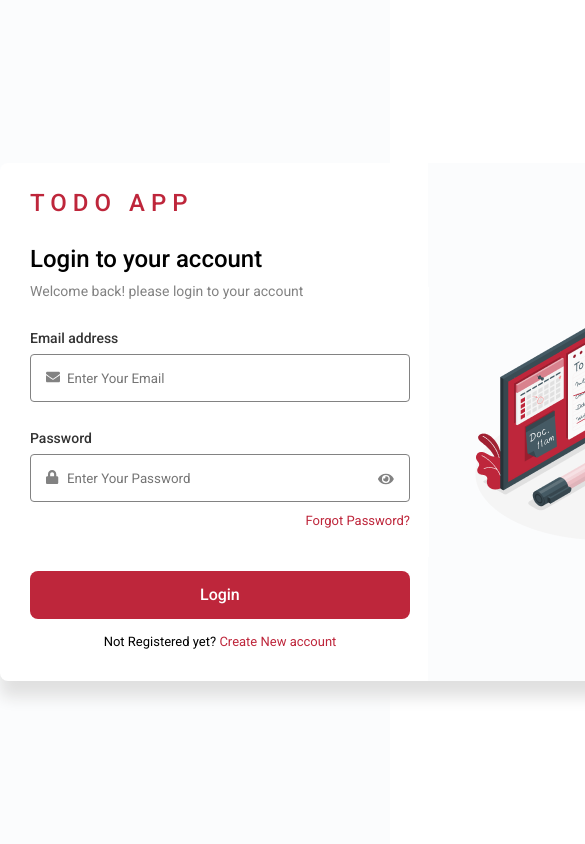
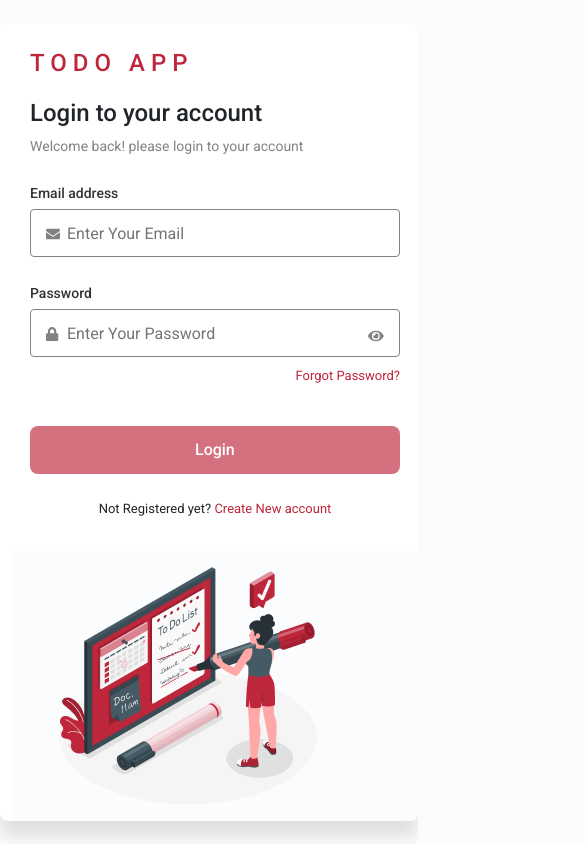
Before and after one commit to sthasubin429/todoapp, an Angular app: page /login in a window 390 px wide. Shown: the top 844 px of the page, 585 px wide, since content can reach past the window. Built offline with nearby package versions, Linux system fonts and the light colour scheme.

Commit message:
FIX(login): Responsive design
Resiponsive design mande using bootstrap

```diff
--- a/package.json
+++ b/package.json
@@ -23,6 +23,7 @@
     "@fortawesome/free-brands-svg-icons": "^5.15.3",
     "@fortawesome/free-regular-svg-icons": "^5.15.3",
     "@fortawesome/free-solid-svg-icons": "^5.15.3",
+    "bootstrap": "^5.1.0",
     "rxjs": "~6.6.0",
     "tslib": "^2.3.0",
     "zone.js": "~0.11.4"
--- a/src/app/components/login/login.component.html
+++ b/src/app/components/login/login.component.html
@@ -1,5 +1,5 @@
 <div class="wrapper">
-  <div class="container">
+  <div class="login-container d-flex flex-column flex-md-row">
     <div class="form">
       <h1>TODO APP</h1>
       <h2>Login to your account</h2>
@@ -101,5 +101,6 @@
       />
     </div>
   </div>
+
   <!-- {{ myForm.value | json }} -->
 </div>
--- a/src/app/components/login/login.component.scss
+++ b/src/app/components/login/login.component.scss
@@ -6,11 +6,11 @@
   place-items: center;
   background-color: $color-background;
 
-  .container {
+  .login-container {
     background-color: #fff;
     border-radius: 8px;
     box-shadow: 0 16px 16px $color-background-secondary;
-    display: flex;
+
     padding-left: 12px;
 
     .form {
@@ -20,15 +20,13 @@
         font-weight: 550;
         color: $color-primary;
         letter-spacing: 6px;
-        margin: 8px 8px 26px 0;
+        margin: 8px 8px 20px 0;
       }
       h2 {
         width: max-content;
         font-size: 24px;
       }
-      p {
-        margin-top: -12px;
-      }
+
       form {
         .form-group {
           position: relative;
@@ -72,7 +70,7 @@
             padding: 12px 0 0 24px;
           }
           .btn-login {
-            padding: 12px 170px;
+            padding: 12px 165px;
             margin-top: 2rem;
           }
         }
--- a/src/index.html
+++ b/src/index.html
@@ -5,10 +5,6 @@
     <title>Todoapp</title>
     <base href="/" />
     <meta name="viewport" content="width=device-width, initial-scale=1" />
-    <link
-      rel="stylesheet"
-      href="path/to/font-awesome/css/font-awesome.min.css"
-    />
 
     <link rel="icon" type="image/x-icon" href="favicon.ico" />
   </head>
--- a/src/styles.scss
+++ b/src/styles.scss
@@ -1,7 +1,8 @@
 /* You can add global styles to this file, and also import other style files */
 @use 'app/scss/variables.scss' as *;
+@import "/node_modules/bootstrap/scss/bootstrap.scss";
+@import url("https://fonts.googleapis.com/css2?family=Roboto:wght@100;300;400;500&display=swap");
 
-@import url("https://fonts.googleapis.com/css2?family=Roboto:wght@100;300;400;500&display=swap");
 /**
 *
 * Global Reset Styles
@@ -17,12 +18,13 @@ html {
 *::before,
 *::after {
   box-sizing: inherit;
-  font-family: "Roboto", sans-serif;
+  font-family: "Roboto", sans-serif !important;
 }
 body {
   margin: 0;
   padding: 0;
-  line-height: 1.3;
+  line-height: 1.6 !important;
+  background-color: $color-background;
 }
 a {
   text-decoration: none;
@@ -74,7 +76,7 @@ h3 {
     margin: 4px 0;
   }
   .form-input {
-    width: 380px;
+    width: 370px;
     height: 48px;
     padding: 16px 16px 16px 36px;
     border-radius: 4px;
```
Also changed, not shown: 1 other file (tests, documents, lock files or other folders).
